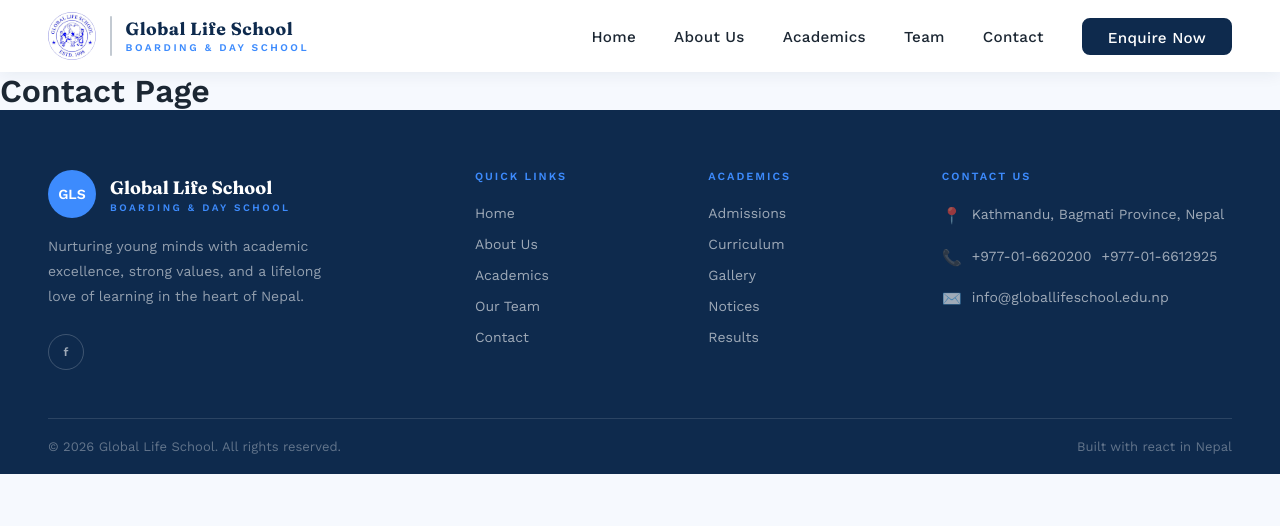
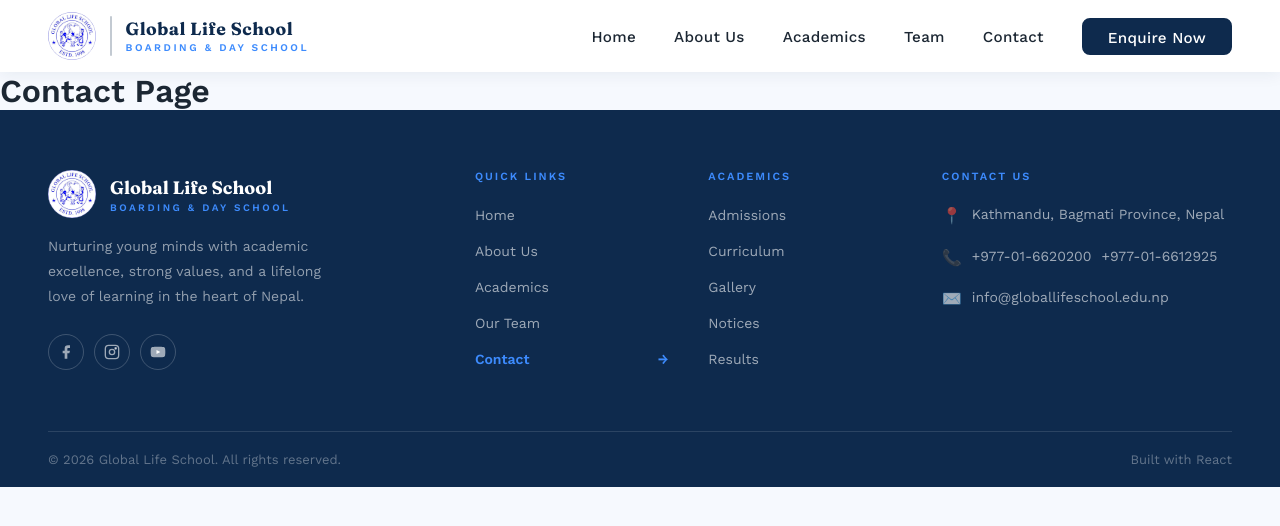
Before and after one commit to swikar-napit/globallife-web, a React (Vite) app: page /contact in a window 1280 px wide. Shown: the top 526 px of the page. Built offline with nearby package versions, Linux system fonts and the light colour scheme.

Commit message:
feat: enhanced footer with active links and social icons

```diff
--- a/src/components/Footer.jsx
+++ b/src/components/Footer.jsx
@@ -1,13 +1,15 @@
-import { Link } from "react-router"
+import { Link, useLocation } from "react-router"
+import crest from "../assets/global.jpg"
+function Footer() {
+  const location = useLocation()
 
-function Footer() {
   return (
     <footer className="footer">
       <div className="footer-grid">
 
         <div className="footer-brand-col">
           <div className="footer-brand">
-            <div className="footer-logo-placeholder">GLS</div>
+            <img src={crest} alt="Global Life School Logo" className="crest" />
             <div>
               <div className="footer-brand-name">Global Life School</div>
               <div className="footer-brand-tag">Boarding &amp; Day School</div>
@@ -18,29 +20,61 @@ function Footer() {
             and a lifelong love of learning in the heart of Nepal.
           </p>
           <div className="footer-socials">
-            <a href="https://www.facebook.com/profile.php?id=100035277070893" className="footer-social-btn" aria-label="Facebook">f</a>
+            <a href="https://www.facebook.com/profile.php?id=100035277070893" className="footer-social-btn" target="_blank" rel="noreferrer" className="footer-social-btn" aria-label="Facebook">
+              <svg width="16" height="16" viewBox="0 0 24 24" fill="currentColor"><path d="M18 2h-3a5 5 0 00-5 5v3H7v4h3v8h4v-8h3l1-4h-4V7a1 1 0 011-1h3z"/></svg>
+            </a>
+            <a href="https://instagram.com" target="_blank" rel="noreferrer" className="footer-social-btn" aria-label="Instagram">
+              <svg width="16" height="16" viewBox="0 0 24 24" fill="none" stroke="currentColor" strokeWidth="2"><rect x="2" y="2" width="20" height="20" rx="5"/><circle cx="12" cy="12" r="4"/><circle cx="17.5" cy="6.5" r="1" fill="currentColor"/></svg>
+            </a>
+            <a href="https://youtube.com" target="_blank" rel="noreferrer" className="footer-social-btn" aria-label="Youtube">
+              <svg width="16" height="16" viewBox="0 0 24 24" fill="currentColor"><path d="M22.54 6.42a2.78 2.78 0 00-1.95-1.96C18.88 4 12 4 12 4s-6.88 0-8.59.46a2.78 2.78 0 00-1.95 1.96A29 29 0 001 12a29 29 0 00.46 5.58a2.78 2.78 0 001.95 1.96C5.12 20 12 20 12 20s6.88 0 8.59-.46a2.78 2.78 0 001.95-1.96A29 29 0 0023 12a29 29 0 00-.46-5.58z"/><polygon points="9.75 15.02 15.5 12 9.75 8.98 9.75 15.02" fill="white"/></svg>
+            </a>
           </div>
         </div>
 
         <div className="footer-col">
           <div className="footer-col-title">Quick Links</div>
           <ul className="footer-links">
-            <li><Link to="/">Home</Link></li>
-            <li><Link to="/about">About Us</Link></li>
-            <li><Link to="/academics">Academics</Link></li>
-            <li><Link to="/team">Our Team</Link></li>
-            <li><Link to="/contact">Contact</Link></li>
+            <li>
+              <Link to="/" className={location.pathname === "/" ? "footer-link active" : "footer-link"}>
+                <span>Home</span> <span className="footer-link-arrow">→</span>
+              </Link>
+            </li>
+            <li>
+              <Link to="/about" className={location.pathname === "/about" ? "footer-link active" : "footer-link"}>
+                <span>About Us</span> <span className="footer-link-arrow">→</span>
+              </Link>
+            </li>
+            <li>
+              <Link to="/academics" className={location.pathname === "/academics" ? "footer-link active" : "footer-link"}>
+                <span>Academics</span> <span className="footer-link-arrow">→</span>
+              </Link>
+            </li>
+            <li>
+              <Link to="/team" className={location.pathname === "/team" ? "footer-link active" : "footer-link"}>
+                <span>Our Team</span> <span className="footer-link-arrow">→</span>
+              </Link>
+            </li>
+            <li>
+              <Link to="/contact" className={location.pathname === "/contact" ? "footer-link active" : "footer-link"}>
+                <span>Contact</span> <span className="footer-link-arrow">→</span>
+              </Link>
+            </li>
           </ul>
         </div>
 
         <div className="footer-col">
           <div className="footer-col-title">Academics</div>
           <ul className="footer-links">
-            <li><Link to="/academics">Admissions</Link></li>
-            <li><Link to="/academics">Curriculum</Link></li>
-            <li><Link to="/academics">Gallery</Link></li>
-            <li><Link to="/academics">Notices</Link></li>
-            <li><Link to="/academics">Results</Link></li>
+            <li>
+              <Link to="/academics" className={location.pathname === "/academics" ? "footer-link active" : "footer-link"}>
+                <span>Admissions</span> <span className="footer-link-arrow">→</span>
+              </Link>
+            </li>
+            <li><Link to="/academics" className="footer-link"><span>Curriculum</span> <span className="footer-link-arrow">→</span></Link></li>
+            <li><Link to="/academics" className="footer-link"><span>Gallery</span> <span className="footer-link-arrow">→</span></Link></li>
+            <li><Link to="/academics" className="footer-link"><span>Notices</span> <span className="footer-link-arrow">→</span></Link></li>
+            <li><Link to="/academics" className="footer-link"><span>Results</span> <span className="footer-link-arrow">→</span></Link></li>
           </ul>
         </div>
 
@@ -70,7 +104,7 @@ function Footer() {
           © 2026 Global Life School. All rights reserved.
         </div>
         <div className="footer-bottom-badge">
-          Built with react in Nepal
+          Built with React
         </div>
       </div>
     </footer>
--- a/src/index.css
+++ b/src/index.css
@@ -286,6 +286,7 @@ body {
     box-shadow: none;
   }
 }
+
 /* FOOTER */
 .footer {
   background: var(--navy);
@@ -391,11 +392,42 @@ body {
   margin-bottom: 12px;
 }
 
-.footer-links li a {
+.footer-link {
+  display: flex;
+  align-items: center;
+  justify-content: space-between;
   color: rgba(255, 255, 255, 0.6);
   font-size: 14px;
   text-decoration: none;
+  padding: 4px 0;
   transition: color 0.2s ease;
+}
+
+.footer-link-arrow {
+  opacity: 0;
+  transform: translateX(-6px);
+  transition: opacity 0.2s ease, transform 0.2s ease;
+  color: var(--blue-accent);
+}
+
+.footer-link:hover {
+  color: #fff;
+}
+
+.footer-link:hover .footer-link-arrow {
+  opacity: 1;
+  transform: translateX(0);
+}
+
+.footer-link.active {
+  color: var(--blue-accent);
+  font-weight: 600;
+}
+
+.footer-link.active .footer-link-arrow {
+  opacity: 1;
+  transform: translateX(0);
+  color: var(--blue-accent);
 }
 
 .footer-links li a:hover {
```
